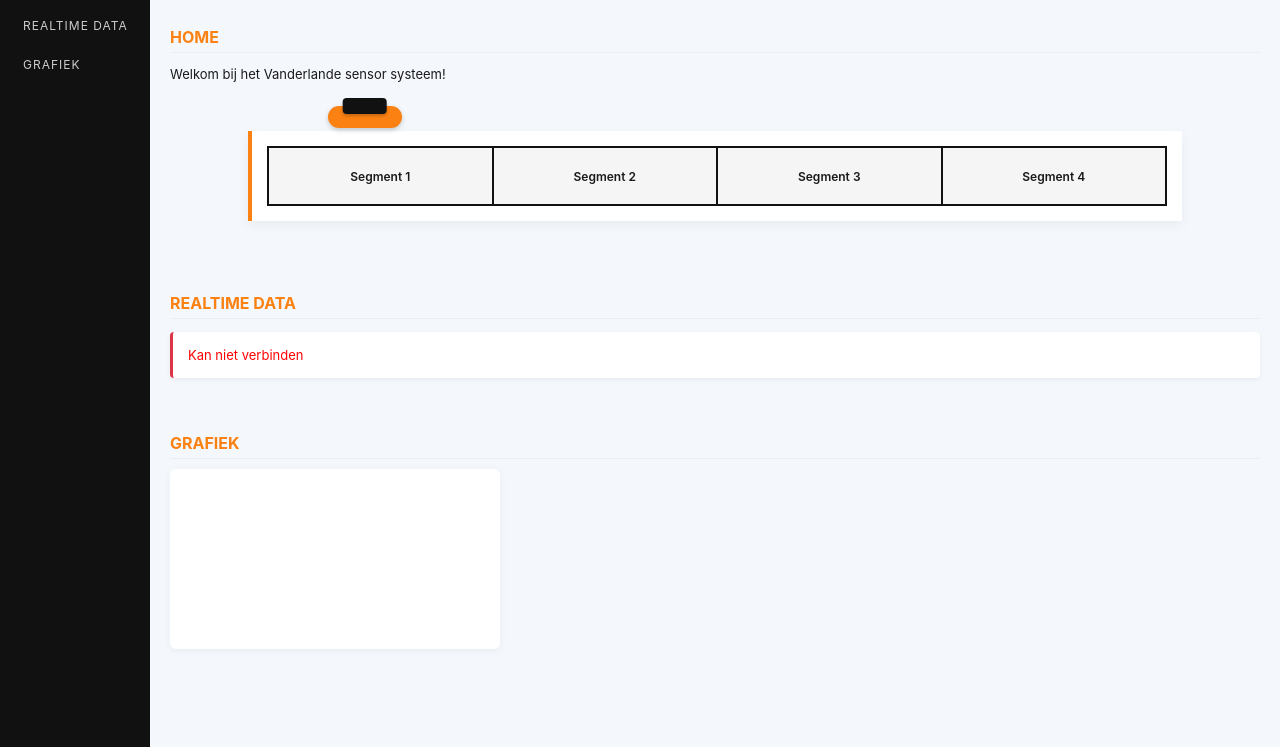
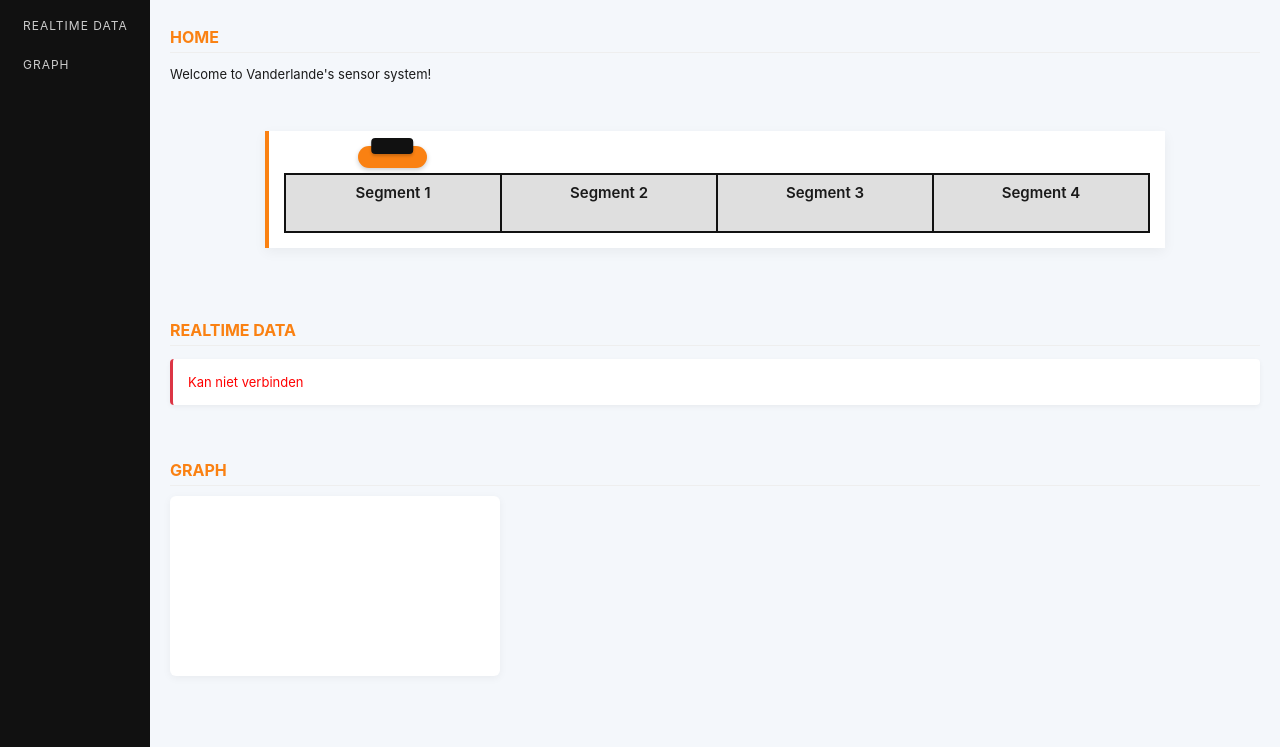
Before and after one commit to arnehermans08/project-vanderlanden, a website: page nu_op_raspberry_pi/nu op pi 5_3_26/frontend/public/index.html in a window 1280 px wide. Shown: the part 53-800 px from the top of the page. Drawn offline with nearby package versions, Linux system fonts and the light colour scheme; no server answers.

Commit message:
aanpassingen frontEnd

```diff
--- a/nu_op_raspberry_pi/nu op pi 5_3_26/frontend/public/css/style.css
+++ b/nu_op_raspberry_pi/nu op pi 5_3_26/frontend/public/css/style.css
@@ -77,7 +77,7 @@ body {
 
 /* ===== TITLES ===== */
 h1 {
-    color: #333;
+    color: #ffffff;
     font-size: 20px;
 }
 
@@ -112,6 +112,7 @@ th {
 td {
     padding: 10px 8px;
     border-bottom: 1px solid #eef2f6;
+    text-align: center;
 }
 
 tr:last-child td {
@@ -134,6 +135,7 @@ canvas {
 
 /* ===== TRACK VISUAL ===== */
 .track-container {
+    box-sizing: border-box;
     position: relative;
     width: 100%;
     max-width: 900px;
@@ -145,6 +147,7 @@ canvas {
 }
 
 .track {
+    margin-top: 5px;
     display: flex;
     width: 100%;
     height: 60px;
@@ -155,15 +158,21 @@ canvas {
 }
 
 .track-segment {
+    padding: 8px;
+    text-align: center;
+    background-color: rgb(223, 223, 223);
     flex: 1;
     border-right: 2px solid #111111;
-    display: flex;
-    justify-content: center;
-    align-items: center;
     font-weight: 600;
-    font-size: 12px;
+    font-size: 15px;
     box-sizing: border-box;
     transition: background-color 0.3s ease;
+}
+
+.track-segment .temp{
+    color: white;
+    padding-left: 5px;
+    font-size: 12px;
 }
 
 .track-segment:last-child {
@@ -172,8 +181,7 @@ canvas {
 
 /* ===== KARRETJES ===== */
 .cart {
-    position: absolute;
-    top: -25px;
+    position: relative;
     width: 8%;
     min-width: 40px;
     height: 22px;
--- a/nu_op_raspberry_pi/nu op pi 5_3_26/frontend/public/index.html
+++ b/nu_op_raspberry_pi/nu op pi 5_3_26/frontend/public/index.html
@@ -15,7 +15,7 @@
     <div class="sidebar">
         <a onclick="scrollToSection('home-top')">Home</a>
         <a onclick="scrollToSection('realtime-heading')">Realtime Data</a>
-        <a onclick="scrollToSection('grafiek-heading')">Grafiek</a>
+        <a onclick="scrollToSection('grafiek-heading')">Graph</a>
     </div>
 
     <!-- Header -->
@@ -32,7 +32,7 @@
             <div id="home-top"></div>
 
             <h2>Home</h2>
-            <p>Welkom bij het Vanderlande sensor systeem!</p>
+            <p>Welcome to Vanderlande's sensor system!</p>
 
             <br>
 
@@ -43,12 +43,12 @@
 
             <!-- Realtime Data sectie -->
             <h2 id="realtime-heading">Realtime Data</h2>
-            <div id="realtime">Laden...</div>
+            <div id="realtime">Loading...</div>
 
             <br><br>
 
             <!-- Grafiek sectie -->
-            <h2 id="grafiek-heading">Grafiek</h2>
+            <h2 id="grafiek-heading">Graph</h2>
             <canvas id="grafiek"></canvas>
 
         </div>
--- a/nu_op_raspberry_pi/nu op pi 5_3_26/frontend/public/js/app.js
+++ b/nu_op_raspberry_pi/nu op pi 5_3_26/frontend/public/js/app.js
@@ -24,8 +24,8 @@ function moveCartTo(cartId, segmentNumber) {
     let segmentWidth = trackWidth / segments;
     let cartWidth = cart.offsetWidth;
 
-    let left = (segmentNumber - 1) * segmentWidth + (segmentWidth - cartWidth) / 2;
-    cart.style.left = `${left}px`;
+    let left = 12.5 + (25 * (segmentNumber - 1)) - 4;
+    cart.style.left = `${left}%`;
     cart.dataset.segment = segmentNumber;
 
     console.log(`karretje ${cartId} naar segment ${segmentNumber}`);
@@ -81,7 +81,7 @@ async function haalData() {
 
             // ALLEEN DE NIEUWSTE gebruiken voor cart en segment
             moveCartTo(nieuwste.id, nieuwste.locatie);
-
+            document.getElementById("temp"+ nieuwste.locatie).innerHTML = nieuwste.waarde + "°C"; //temp toevoeging
             let kleur = bepaalKleur(nieuwste.type, nieuwste.waarde);
             setSegmentColor(nieuwste.locatie, kleur);
 
@@ -98,7 +98,7 @@ async function haalData() {
 // TABEL MAKEN (optioneel, maar handig voor overzicht)
 // ===========================================
 function toonData(metingen) {
-    let html = '<table><tr><th>Tijd</th><th>type</th><th>Waarde</th><th>Locatie</th></tr>';
+    let html = '<table><tr><th>Time</th><th>type</th><th>Value</th><th>Location</th></tr>';
 
     for (let m of metingen) {
         let tijd = new Date(m.tijd).toLocaleTimeString();
@@ -117,24 +117,11 @@ function toonData(metingen) {
 // TRACK AANMAKEN
 // ===========================================
 function createTrack() {
+
     let container = document.getElementById('homeTrackContainer');
     if (!container) return;
 
     container.innerHTML = '';
-
-    // Track
-    let track = document.createElement('div');
-    track.className = 'track';
-    container.appendChild(track);
-
-    // 4 segmenten
-    for (let i = 1; i <= 4; i++) {
-        let segment = document.createElement('div');
-        segment.className = 'track-segment';
-        segment.id = 'segment' + i;
-        segment.textContent = 'Segment ' + i;
-        track.appendChild(segment);
-    }
 
     // 1 karretje met id = "1"
     let cart = document.createElement('div');
@@ -145,6 +132,24 @@ function createTrack() {
     let lading = document.createElement('div');
     lading.className = 'lading';
     cart.appendChild(lading);
+
+    // Track
+    let track = document.createElement('div');
+    track.className = 'track';
+    container.appendChild(track);
+
+
+
+    // 4 segmenten
+    for (let i = 1; i <= 4; i++) {
+        let segment = document.createElement('div');
+        segment.className = 'track-segment';
+        segment.id = 'segment' + i;
+        segment.innerHTML = 'Segment ' + i + `<div class="temp" id="temp${i}"></div>`;
+        track.appendChild(segment);
+    }
+
+
 
     console.log("Track klaar - karretje heeft id='1'");
 
--- a/nu_op_raspberry_pi/nu op pi 5_3_26/frontend/public/js/config.js
+++ b/nu_op_raspberry_pi/nu op pi 5_3_26/frontend/public/js/config.js
@@ -3,13 +3,13 @@ let trackConfig = {
     segmentCount: 4,
     cartCount: 1,
     segmentNames: ["appel"],
-    colors: ['green', 'orange', 'red'],  // index 0=green, 1=orange, 2=red
+    colors: ['#379837', '#ffb339', '#ff2c2c'],  // index 0=green, 1=orange, 2=red
 
     sensorThresholds: {
         temp: {
             1: 0,    // waarde >=0  → kleur op index 0 (green)
-            2: 40,   // waarde >=40 → kleur op index 1 (orange)
-            3: 70    // waarde >=70 → kleur op index 2 (red)
+            2: 60,   // waarde >=40 → kleur op index 1 (orange)
+            3: 80    // waarde >=70 → kleur op index 2 (red)
         }
     }
 };
```
Also changed, not shown: 1 other file.
